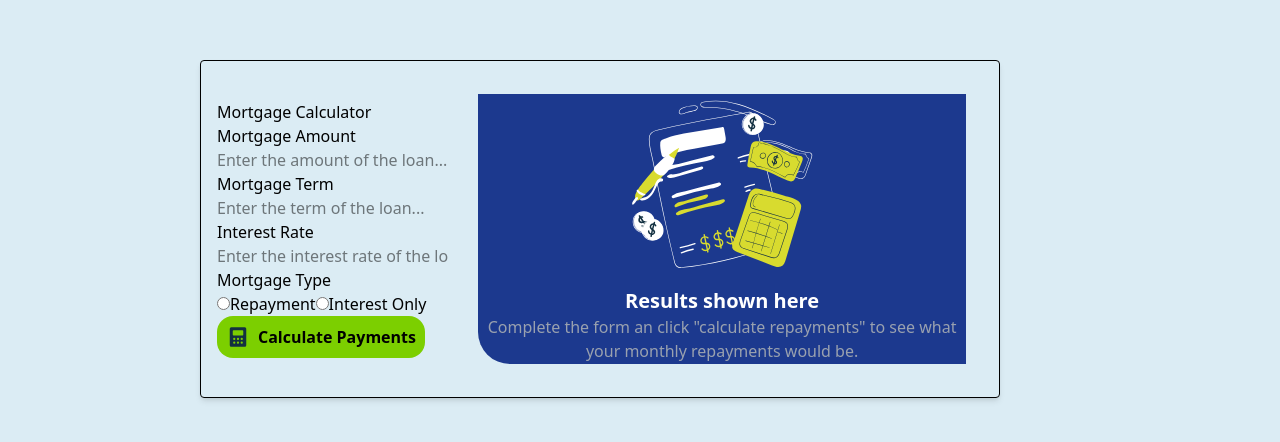
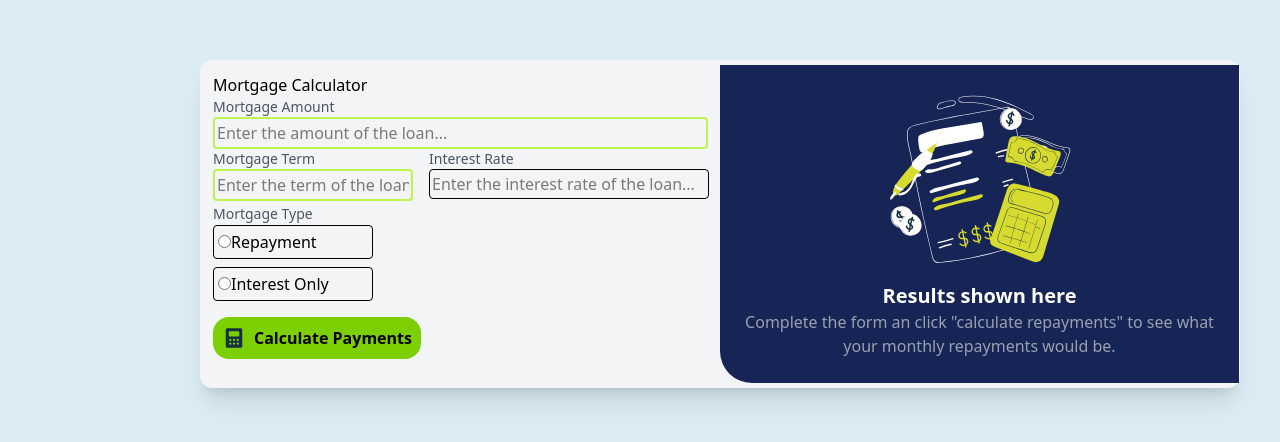
Before and after one commit to JohnMHoyt24/mortgage-repayment-calculator, a React (Vite) app in the folder my-app/: page / in a window 1280 px wide. Shown: the part 140-582 px from the top of the page. Built offline with nearby package versions, Linux system fonts and the light colour scheme.

Commit message:
Applied stylings.

```diff
--- a/my-app/src/components/Calculator.tsx
+++ b/my-app/src/components/Calculator.tsx
@@ -82,15 +82,16 @@ const Calculator: React.FC = () => {
     }
 
     return(
-        <div className="flex justify-evenly items-center h-auto border p-4 m-50 w-200 rounded shadow-md">
-            <form>
+        <div className="flex justify-evenly items-center h-auto bg-gray-100 border border-transparent p- m-50 w-260 rounded-xl shadow-xl">
+            <form className="w-1/2 p-3">
                 <h1>Mortgage Calculator</h1>
-                <div>
-                    <label>Mortgage Amount </label>
+                <div className="flex flex-col">
+                    <label className="text-gray-600 text-sm">Mortgage Amount </label>
                     <input
                         type="text"
                         id="mortgage-amount"
                         placeholder="Enter the amount of the loan..."
+                        className="border-2 border-lime-300 rounded-sm p-0.5"
                         value={amount}
                         onChange={(e) => {
                             setAmount(e.target.value);
@@ -100,12 +101,14 @@ const Calculator: React.FC = () => {
                     />
                     {errors.amount && <p className="text-red-500">{errors.amount}</p>}
                 </div>
-                <div>
-                    <label>Mortgage Term </label>
+                <div className="flex space-x-4">
+                    <div className="flex flex-col">
+                        <label className="text-gray-600 text-sm">Mortgage Term </label>
                         <input
                             type="text"
                             id="mortgage-term"
                             placeholder="Enter the term of the loan..."
+                            className="w-50 border-2 border-lime-300 rounded-sm p-0.5"
                             value={term}
                             onChange={(e) => {
                                 setTerm(e.target.value);
@@ -115,12 +118,13 @@ const Calculator: React.FC = () => {
                         />
                         {errors.term && <p className="text-red-500">{errors.term}</p>}
                     </div>
-                <div>
-                    <label>Interest Rate </label>
+                    <div className="flex flex-col">
+                        <label className="text-gray-600 text-sm">Interest Rate </label>
                         <input
                             type="text"
                             id="mortgage-rate"
                             placeholder="Enter the interest rate of the loan..."
+                            className="w-70 border rounded-sm p-0.5"
                             value={rate}
                             onChange={(e) => {
                                 setRate(e.target.value);
@@ -130,9 +134,10 @@ const Calculator: React.FC = () => {
                         />
                         {errors.rate && <p className="text-red-500">{errors.rate}</p>}
                     </div>
-                <label>Mortgage Type</label>
-                <div>
-                    <label>
+                </div>
+                <label className="text-gray-600 text-sm">Mortgage Type</label>
+                <div className="flex flex-col space-y-2">
+                    <label className="border rounded-sm w-40 p-1">
                         <input
                             type="radio"
                             name="mortgage-type"
@@ -142,7 +147,7 @@ const Calculator: React.FC = () => {
                         />
                         Repayment
                     </label>
-                    <label>
+                    <label className="border rounded-sm w-40 p-1">
                         <input
                             type="radio"
                             name="mortgage-type"
@@ -153,7 +158,7 @@ const Calculator: React.FC = () => {
                         Interest Only
                     </label>
                 </div>
-                <div>
+                <div className="py-4">
                     <button className="border rounded-2xl border-transparent bg-lime-500 font-bold p-2
                      hover:bg-lime-600 hover:shadow-md" onClick={calculatePayment}>
                         <div className="flex items-center space-x-2">
@@ -167,7 +172,7 @@ const Calculator: React.FC = () => {
                     </button>
                 </div>
             </form>
-            <div className="p-4 border border-transparent">
+            <div className="p-0 w-1/2">
                 <Results payment={paymentResult} />
             </div>
         </div>
--- a/my-app/src/components/Results.tsx
+++ b/my-app/src/components/Results.tsx
@@ -3,7 +3,7 @@ import emptyImage from '../assets/illustration-empty.svg';
 
 const Results: React.FC<{ payment: string }> = ({ payment }) => {
     return (
-        <div className="border border-width- border-transparent bg-blue-900 rounded-es-4xl text-center">
+        <div className="border border-transparent bg-blue-950 rounded-es-4xl text-center w-full h-full p-6 min-h-[220px]">
             {payment && payment !== null  ? (
                 <h2>Monthly Payment: ${payment}</h2>
             ) : (
```
Lines whose indentation alone changed are shown as unchanged.
